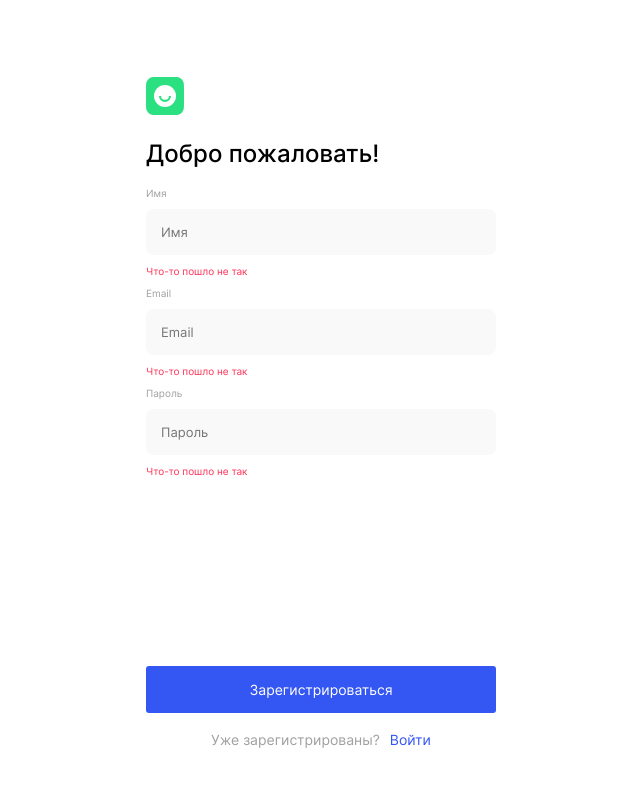
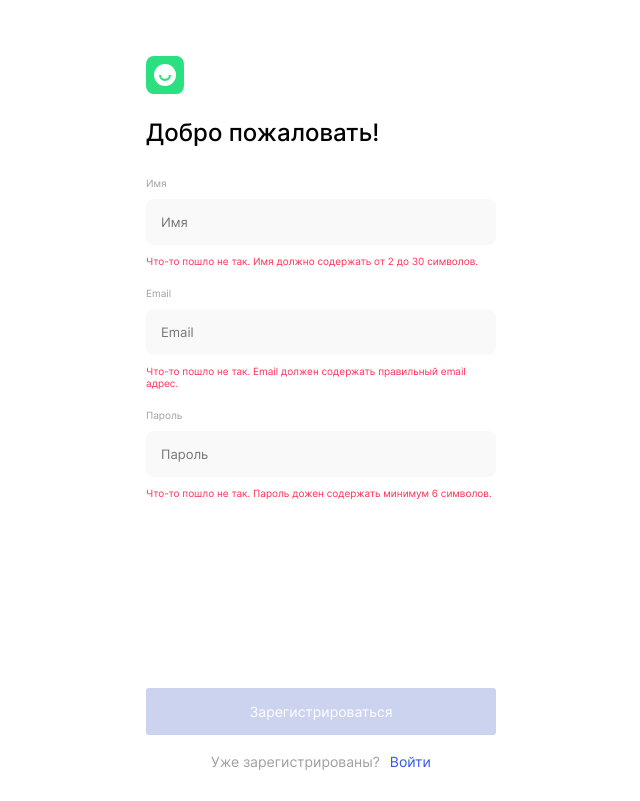
Before and after one commit to rnikolaenkov/movies-explorer-frontend, a React (Create React App) app: page /signup in a window 1280 px wide. Shown: the whole page, without its empty margins (319-959 px from the left). Built offline with nearby package versions, Linux system fonts and the light colour scheme.

Commit message:
added validation on register page

```diff
--- a/package.json
+++ b/package.json
@@ -10,6 +10,7 @@
     "react-dom": "^17.0.2",
     "react-router-dom": "^5.2.0",
     "react-scripts": "4.0.3",
+    "validator": "^13.6.0",
     "web-vitals": "^1.0.1"
   },
   "scripts": {
--- a/src/App.js
+++ b/src/App.js
@@ -15,7 +15,7 @@ import {CurrentUserContext} from './contexts/CurrentUserContext';
 import ProtectedRoute from "./components/ProtectedRoute/ProtectedRoute";
 
 function App() {
-  const [isLogin, setIsLogin] = useState(true);
+  const [isLogin, setIsLogin] = useState(false);
   const [isOpenModalMenu, setIsOpenModalMenu] = useState(false);
   const [currentUser, setCurrentUser] = React.useState({});
 
--- a/src/components/AuthForm/AuthForm.css
+++ b/src/components/AuthForm/AuthForm.css
@@ -33,6 +33,7 @@
     line-height: 12px;
     text-overflow: ellipsis;
     color: #A0A0A0;
+    margin-top: 10px;
 }
 
 .auth__input {
--- a/src/components/ErrorLabel/ErrorLabel.css
+++ b/src/components/ErrorLabel/ErrorLabel.css
@@ -1,4 +1,5 @@
 .error {
+    display: none;
     font-family: Inter, Arial, Helvetica, sans-serif;
     font-style: normal;
     font-weight: normal;
@@ -7,3 +8,7 @@
     text-overflow: ellipsis;
     color: #FF3055;
 }
+
+.error_show {
+    display: block;
+}
--- a/src/components/ErrorLabel/ErrorLabel.js
+++ b/src/components/ErrorLabel/ErrorLabel.js
@@ -2,8 +2,14 @@ import React from "react";
 import './ErrorLabel.css';
 
 function ErrorLabel(props) {
+  let newClass = 'error';
+
+  if (props.errShow) {
+    newClass += ' error_show';
+  }
+
   return (
-    <p className="error">{ props.message }</p>
+    <p className={newClass}>{ props.message }</p>
   );
 }
 
--- a/src/components/Register/Register.css
+++ b/src/components/Register/Register.css
@@ -0,0 +1,175 @@
+.auth {
+    display: flex;
+    flex-direction: column;
+    justify-content: space-between;
+    align-items: center;
+    width: 320px;
+    min-height: 100vh;
+    box-sizing: border-box;
+    padding: 56px 30px 30px;
+    margin: 0 auto;
+}
+
+.auth__title {
+    font-family: Inter, Arial, Helvetica, sans-serif;
+    font-style: normal;
+    font-weight: 500;
+    font-size: 24px;
+    line-height: 29px;
+    text-overflow: ellipsis;
+    color: #000000;
+}
+
+.auth__group-wrap {
+    display: flex;
+    flex-direction: column;
+}
+
+.auth__label {
+    font-family: Inter, Arial, Helvetica, sans-serif;
+    font-style: normal;
+    font-weight: normal;
+    font-size: 10px;
+    line-height: 12px;
+    text-overflow: ellipsis;
+    color: #A0A0A0;
+    margin-top: 10px;
+}
+
+.auth__input {
+    width: 100%;
+    height: 46px;
+    margin-top: 10px;
+    box-sizing: border-box;
+    padding: 15px;
+    font-family: Inter, Arial, Helvetica, sans-serif;
+    font-style: normal;
+    font-weight: normal;
+    font-size: 13px;
+    line-height: 16px;
+    color: #000000;
+    background: #F9F9F9;
+    border-radius: 8px;
+    border: none;
+}
+
+.auth__input:focus {
+    outline: 1px solid #2BE080;
+}
+
+.auth__nav {
+    list-style: none;
+    width: 100%;
+    margin: 0;
+    padding: 0;
+    display: flex;
+    flex-direction: column;
+    align-items: center;
+}
+
+.auth__nav-item {
+    margin-bottom: 16px;
+    width: 100%;
+    text-align: center;
+}
+
+.auth__nav-item:last-child {
+    margin-bottom: 0;
+}
+
+.auth__btn {
+    width: 100%;
+    box-sizing: border-box;
+    display: flex;
+    justify-content: center;
+    padding: 15px 0;
+    background: #3456F3;
+    border-radius: 3px;
+    border: none;
+
+    font-family: Inter, Arial, Helvetica, sans-serif;
+    font-style: normal;
+    font-weight: normal;
+    font-size: 12px;
+    line-height: 15px;
+    text-overflow: ellipsis;
+    color: #FFFFFF;
+
+    cursor: pointer;
+    transition: 0.5s;
+}
+
+.auth__btn:hover {
+    opacity: 0.5;
+}
+
+.auth__btn:focus {
+    outline: 1px solid #2BE080;
+}
+
+.auth__btn:disabled {
+    background: #ccd3ef;
+    cursor: auto;
+}
+
+.auth__btn:disabled:hover {
+    opacity: 1;
+}
+
+.auth__text {
+    font-family: Inter, Arial, Helvetica, sans-serif;
+    font-style: normal;
+    font-weight: normal;
+    font-size: 12px;
+    line-height: 15px;
+    text-overflow: ellipsis;
+    text-align: center;
+    color: #A0A0A0;
+}
+
+.auth__link {
+    margin-left: 10px;
+    text-decoration: none;
+    font-family: Inter, Arial, Helvetica, sans-serif;
+    font-style: normal;
+    font-weight: normal;
+    font-size: 12px;
+    line-height: 15px;
+    color: #3456F3;
+    transition: 0.5s;
+}
+
+.auth__link:hover {
+    opacity: 0.5;
+}
+
+@media (min-width: 768px) {
+    .auth {
+        width: 410px;
+        justify-content: center;
+        align-items: flex-start;
+    }
+
+    .auth__form {
+        width: 100%;
+    }
+
+    .auth__nav{
+        margin-top: 179px;
+    }
+
+    .auth__btn {
+        font-size: 14px;
+        line-height: 17px;
+    }
+
+    .auth__text {
+        font-size: 14px;
+        line-height: 17px;
+    }
+
+    .auth__link {
+        font-size: 14px;
+        line-height: 17px;
+    }
+}
--- a/src/components/Register/Register.js
+++ b/src/components/Register/Register.js
@@ -1,4 +1,5 @@
-import React from "react";
+import React, {useEffect, useState} from "react";
+import validator from 'validator';
 import './Register.css';
 import AuthForm from "../AuthForm/AuthForm";
 import Logo from "../Logo/Logo";
@@ -6,33 +7,87 @@ import ErrorLabel from "../ErrorLabel/ErrorLabel";
 import {Link} from "react-router-dom";
 
 function Register() {
+  const [name, setName] = useState('');
+  const [errName, setErrName] = useState(false);
+  const [email, setEmail] = useState('');
+  const [errEmail, setErrEmail] = useState(false);
+  const [password, setPassword] = useState('');
+  const [errPassword, setErrPassword] = useState(false);
+  const [btnDisable, setBtnDisable] = useState(true);
+
+  useEffect(() => {
+    if (errName && errEmail && errPassword) {
+      setBtnDisable(false);
+    } else {
+      setBtnDisable(true);
+    }
+  }, [errName, errEmail, errPassword]);
+
+  function handleChangeName(e) {
+    const val = e.target.value;
+    setName(val);
+    if (val.length >= 2 && val.length <= 30) {
+      setErrName(true);
+    } else {
+      setErrName(false);
+    }
+  }
+
+  function handleChangeEmail(e) {
+    const val = e.target.value;
+    setEmail(val);
+    if (validator.isEmail(val)) {
+      setErrEmail(true);
+    } else {
+      setErrEmail(false);
+    }
+  }
+
+  function handleChangePassword(e) {
+    const val = e.target.value;
+    setPassword(val);
+    if (val.length >= 6) {
+      setErrPassword(true);
+    } else {
+      setErrPassword(false);
+    }
+  }
+
+  function handleRegisterSubmit(e) {
+    e.preventDefault();
+  }
+
+  function checkBtnDisable(btnDisable) {
+    return (btnDisable)?'disable':'';
+  }
+
   return (
     <AuthForm>
       <Link to="/" className="focus"><Logo /></Link>
-      <form action="#" className="auth__form">
+      <form action="#" className="auth__form" onSubmit={handleRegisterSubmit}>
         <h2 className="auth__title">Добро пожаловать!</h2>
         <div className="auth__group-wrap">
           <label htmlFor="name" className="auth__label">Имя</label>
-          <input type="text" className="auth__input" value="" id="name" placeholder="Имя" />
+          <input type="text" className="auth__input" value={name} id="name" placeholder="Имя" onChange={handleChangeName}/>
         </div>
-        <ErrorLabel message="Что-то пошло не так" />
+        <ErrorLabel message="Что-то пошло не так. Имя должно содержать от 2 до 30 символов." errShow={!errName} />
 
         <div className="auth__group-wrap">
           <label htmlFor="email" className="auth__label">Email</label>
-          <input type="email" className="auth__input" value="" id="email" placeholder="Email" />
+          <input type="email" className="auth__input" value={email} id="email" placeholder="Email" onChange={handleChangeEmail}/>
         </div>
-        <ErrorLabel message="Что-то пошло не так" />
+        <ErrorLabel message="Что-то пошло не так. Email должен содержать правильный email адрес." errShow={!errEmail} />
 
         <div className="auth__group-wrap">
           <label htmlFor="password" className="auth__label">Пароль</label>
-          <input type="password" className="auth__input" id="password" placeholder="Пароль" />
+          <input type="password" className="auth__input" value={password} id="password" placeholder="Пароль" onChange={handleChangePassword}/>
         </div>
-        <ErrorLabel message="Что-то пошло не так" />
+        <ErrorLabel message="Что-то пошло не так. Пароль дожен содержать минимум 6 символов." errShow={!errPassword} />
 
       </form>
       <ul className="auth__nav">
         <li className="auth__nav-item">
-          <button className="auth__btn">Зарегистрироваться</button>
+          <button className="auth__btn" disabled={checkBtnDisable(btnDisable)}>Зарегистрироваться</button>
         </li>
         <li className="auth__nav-item">
           <span className="auth__text">Уже зарегистрированы?<Link to="/signin" className="auth__link focus">Войти</Link></span>
--- a/src/utils/config.js
+++ b/src/utils/config.js
@@ -1,4 +1,5 @@
 export const apiConfig = {
   externalUrl: 'https://api.nomoreparties.co',
   externalApi: 'https://api.nomoreparties.co/beatfilm-movies',
+  api: 'localhost:3001',
 }
```
Also changed, not shown: src/utils/MainApi.js (+10 -0 lines), 1 other file (tests, documents, lock files or other folders).
